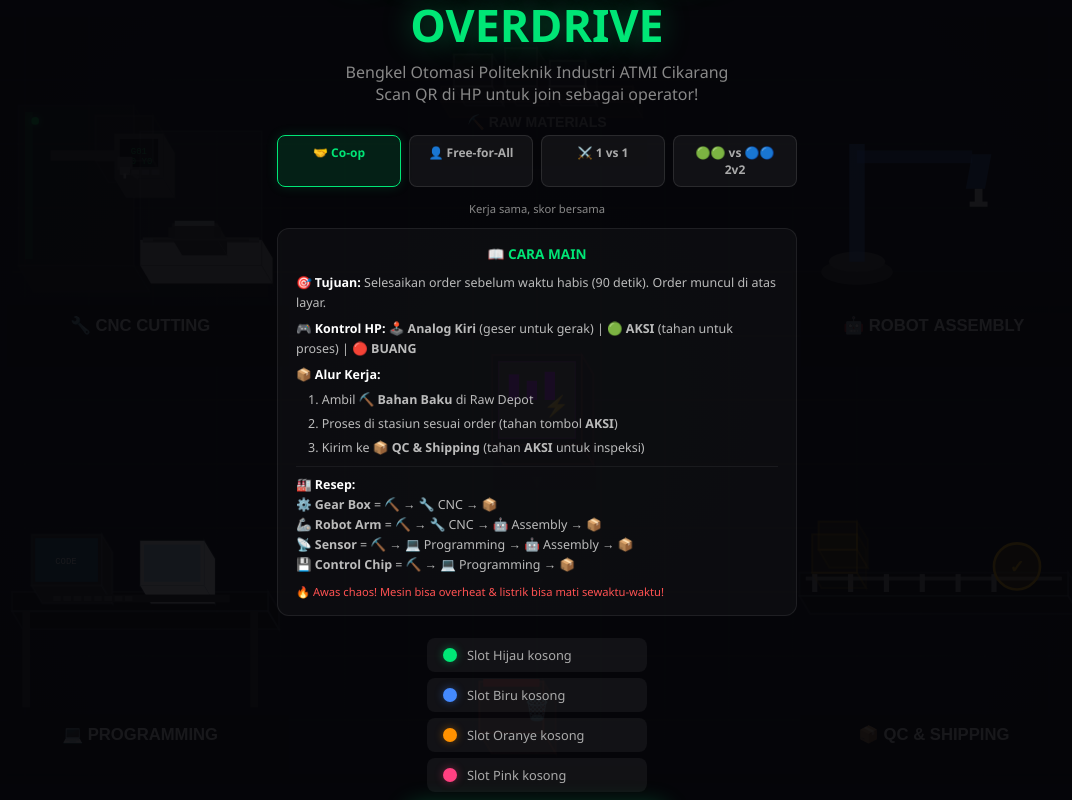
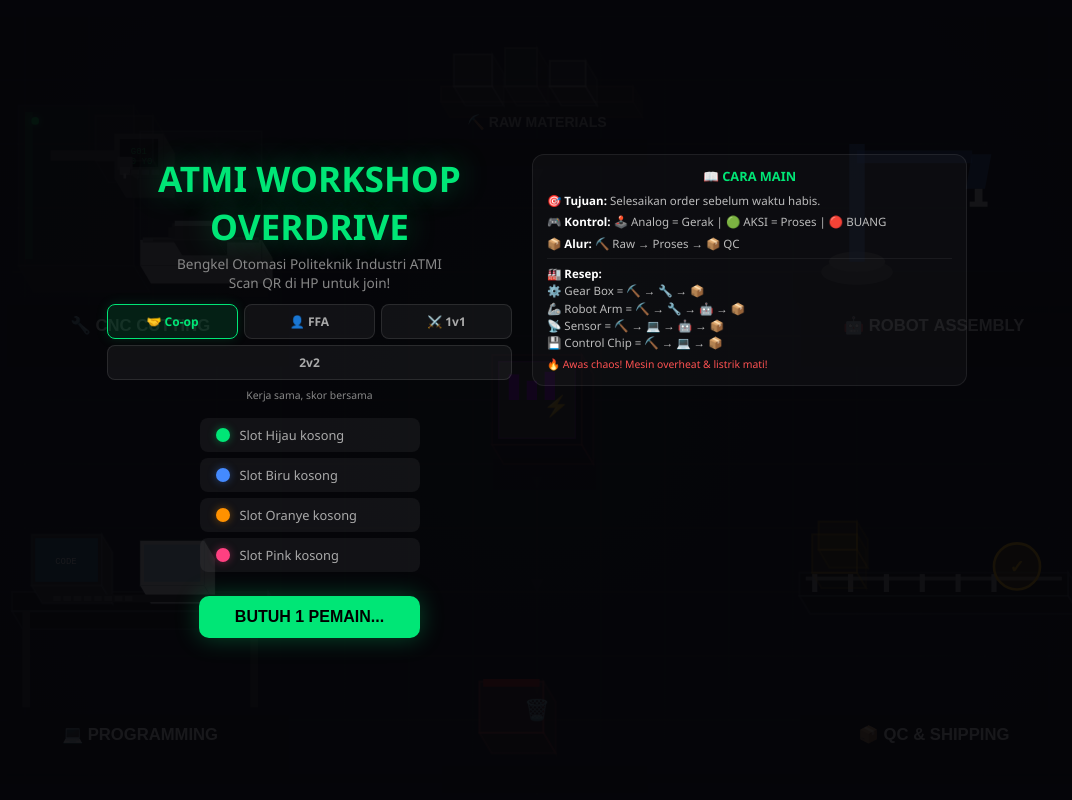
Before and after one commit to evanditya/atmi-booth-game, a website: page display.html in a window 1280 px wide. Shown: the whole page, without its empty margins (103-1175 px from the left). Drawn offline with Linux system fonts and the light colour scheme.

Commit message:
Redesign lobby: side-by-side layout to prevent cutoff

```diff
--- a/display.html
+++ b/display.html
@@ -46,7 +46,7 @@
   .screen {
     position:absolute; inset:0; display:flex; flex-direction:column;
     align-items:center; justify-content:center; background:rgba(5,5,8,0.92);
-    z-index:10; transition:opacity 0.3s;
+    z-index:10; transition:opacity 0.3s; overflow:auto;
   }
   .screen.hidden { display:none; }
   .screen h1 { font-size:2.8rem; color:#00e676; text-shadow:0 0 30px rgba(0,230,118,0.4); margin-bottom:6px; text-align:center; }
@@ -130,38 +130,41 @@
   <div id="chaosBanner"></div>
 
   <div id="startScreen" class="screen">
-    <h1>ATMI WORKSHOP<br>OVERDRIVE</h1>
-    <div class="sub">Bengkel Otomasi Politeknik Industri ATMI Cikarang<br>Scan QR di HP untuk join sebagai operator!</div>
+    <div style="display:flex; flex-direction:row; align-items:flex-start; justify-content:center; gap:20px; max-width:900px; width:95%; padding:20px;">
+      <!-- LEFT: Title, Mode, Slots, Button -->
+      <div style="flex:1; display:flex; flex-direction:column; align-items:center; min-width:280px;">
+        <h1 style="font-size:2.2rem; margin-bottom:4px;">ATMI WORKSHOP<br>OVERDRIVE</h1>
+        <div class="sub" style="font-size:0.85rem; margin-bottom:12px;">Bengkel Otomasi Politeknik Industri ATMI<br>Scan QR di HP untuk join!</div>
 
-    <!-- Mode Selection -->
-    <div id="modeSelect" style="margin-bottom:14px; display:flex; flex-wrap:wrap; justify-content:center; gap:8px; max-width:520px; width:90%;">
-      <div class="mode-btn active" data-mode="coop" onclick="game.setMode('coop')">🤝 Co-op</div>
-      <div class="mode-btn" data-mode="ffa" onclick="game.setMode('ffa')">👤 Free-for-All</div>
-      <div class="mode-btn" data-mode="1v1" onclick="game.setMode('1v1')">⚔️ 1 vs 1</div>
-      <div class="mode-btn" data-mode="2v2" onclick="game.setMode('2v2')">🟢🟢 vs 🔵🔵 2v2</div>
+        <!-- Mode Selection -->
+        <div id="modeSelect" style="margin-bottom:8px; display:flex; flex-wrap:wrap; justify-content:center; gap:6px; width:100%;">
+          <div class="mode-btn active" data-mode="coop" onclick="game.setMode('coop')">🤝 Co-op</div>
+          <div class="mode-btn" data-mode="ffa" onclick="game.setMode('ffa')">👤 FFA</div>
+          <div class="mode-btn" data-mode="1v1" onclick="game.setMode('1v1')">⚔️ 1v1</div>
+          <div class="mode-btn" data-mode="2v2" onclick="game.setMode('2v2')">2v2</div>
+        </div>
+        <div id="modeDesc" style="font-size:0.65rem; color:#888; margin-bottom:10px; text-align:center;">Kerja sama, skor bersama</div>
+
+        <div id="playerSlots" style="margin-bottom:10px;"></div>
+        <button class="btn" id="btnStart" disabled style="padding:12px 36px; font-size:1rem;">MULAI SHIFT</button>
+      </div>
+
+      <!-- RIGHT: Tutorial -->
+      <div id="tutorial" style="flex:1; background:rgba(255,255,255,0.03); border:1px solid rgba(255,255,255,0.08); border-radius:12px; padding:12px 14px; min-width:260px; text-align:left; font-size:0.72rem; color:#bbb; line-height:1.5; max-height:420px; overflow-y:auto;">
+        <div style="color:#00e676; font-weight:700; font-size:0.8rem; margin-bottom:6px; text-align:center;">📖 CARA MAIN</div>
+        <div style="margin-bottom:4px;"><strong style="color:#fff;">🎯 Tujuan:</strong> Selesaikan order sebelum waktu habis.</div>
+        <div style="margin-bottom:4px;"><strong style="color:#fff;">🎮 Kontrol:</strong> 🕹️ Analog = Gerak | 🟢 AKSI = Proses | 🔴 BUANG</div>
+        <div style="margin-bottom:4px;"><strong style="color:#fff;">📦 Alur:</strong> ⛏️ Raw → Proses → 📦 QC</div>
+        <div style="margin-top:6px; border-top:1px solid rgba(255,255,255,0.06); padding-top:6px;">
+          <strong style="color:#fff;">🏭 Resep:</strong><br>
+          ⚙️ Gear Box = ⛏️ → 🔧 → 📦<br>
+          🦾 Robot Arm = ⛏️ → 🔧 → 🤖 → 📦<br>
+          📡 Sensor = ⛏️ → 💻 → 🤖 → 📦<br>
+          💾 Control Chip = ⛏️ → 💻 → 📦
+        </div>
+        <div style="margin-top:6px; color:#ff5252; font-size:0.65rem;">🔥 Awas chaos! Mesin overheat & listrik mati!</div>
+      </div>
     </div>
-    <div id="modeDesc" style="font-size:0.7rem; color:#888; margin-bottom:12px; text-align:center;">Kerja sama, skor bersama</div>
-
-    <div id="tutorial" style="background:rgba(255,255,255,0.03); border:1px solid rgba(255,255,255,0.08); border-radius:12px; padding:14px 18px; max-width:520px; width:90%; margin-bottom:16px; text-align:left; font-size:0.78rem; color:#bbb; line-height:1.6;">
-      <div style="color:#00e676; font-weight:700; font-size:0.85rem; margin-bottom:8px; text-align:center;">📖 CARA MAIN</div>
-      <div style="margin-bottom:6px;"><strong style="color:#fff;">🎯 Tujuan:</strong> Selesaikan order sebelum waktu habis (90 detik). Order muncul di atas layar.</div>
-      <div style="margin-bottom:6px;"><strong style="color:#fff;">🎮 Kontrol HP:</strong> 🕹️ <strong>Analog Kiri</strong> (geser untuk gerak) | 🟢 <strong>AKSI</strong> (tahan untuk proses) | 🔴 <strong>BUANG</strong></div>
-      <div style="margin-bottom:6px;"><strong style="color:#fff;">📦 Alur Kerja:</strong></div>
-      <div style="padding-left:12px; margin-bottom:4px;">1. Ambil <strong>⛏️ Bahan Baku</strong> di Raw Depot</div>
-      <div style="padding-left:12px; margin-bottom:4px;">2. Proses di stasiun sesuai order (tahan tombol <strong>AKSI</strong>)</div>
-      <div style="padding-left:12px; margin-bottom:4px;">3. Kirim ke <strong>📦 QC & Shipping</strong> (tahan <strong>AKSI</strong> untuk inspeksi)</div>
-      <div style="margin-top:8px; border-top:1px solid rgba(255,255,255,0.06); padding-top:8px;">
-        <strong style="color:#fff;">🏭 Resep:</strong><br>
-        ⚙️ <strong>Gear Box</strong> = ⛏️ → 🔧 CNC → 📦<br>
-        🦾 <strong>Robot Arm</strong> = ⛏️ → 🔧 CNC → 🤖 Assembly → 📦<br>
-        📡 <strong>Sensor</strong> = ⛏️ → 💻 Programming → 🤖 Assembly → 📦<br>
-        💾 <strong>Control Chip</strong> = ⛏️ → 💻 Programming → 📦
-      </div>
-      <div style="margin-top:8px; color:#ff5252; font-size:0.7rem;">🔥 Awas chaos! Mesin bisa overheat & listrik bisa mati sewaktu-waktu!</div>
-    </div>
-
-    <div id="playerSlots"></div>
-    <button class="btn" id="btnStart" disabled>MULAI SHIFT</button>
   </div>
 
   <div id="gameOverScreen" class="screen hidden">
```
